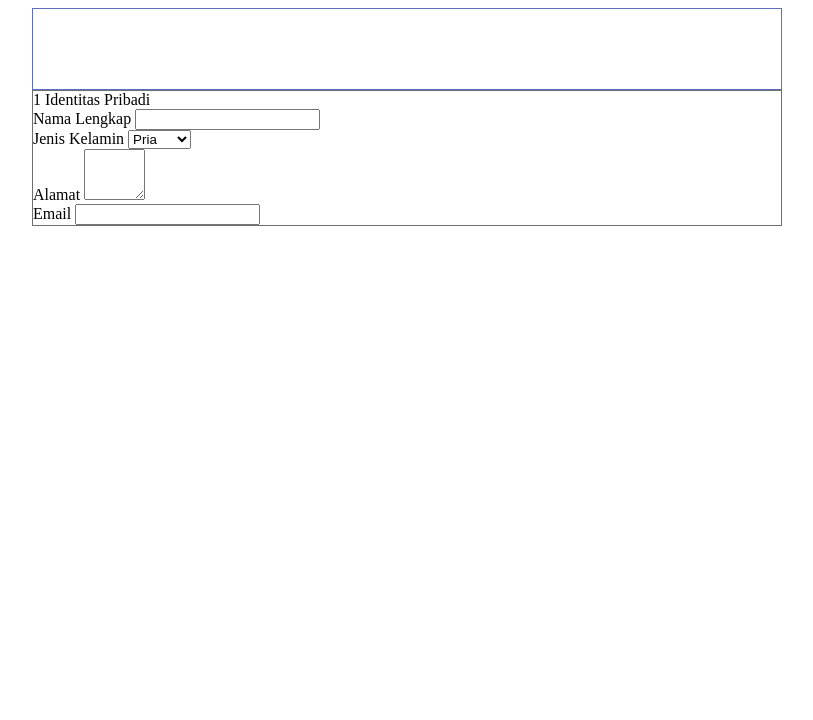
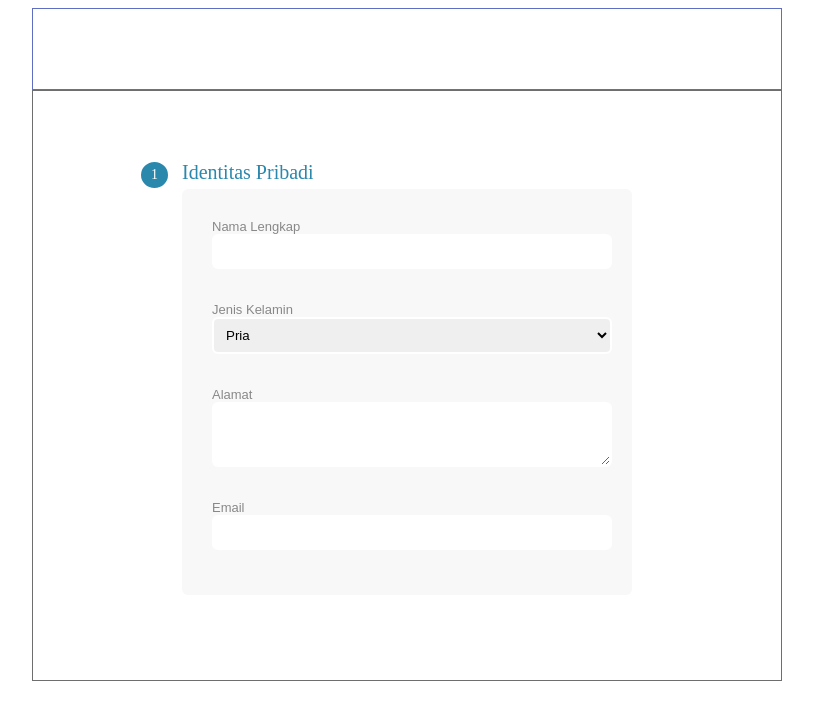
Before and after one commit to miqbal13410/Lesson-WebProgramming_I-BSI, a plain HTML site: page index.html in a window 1280 px wide. Shown: the whole page, without its empty margins (233-1046 px from the left). Drawn offline with nearby package versions, Linux system fonts and the light colour scheme.

Commit message:
Pertemuan 3
Update css/style.css

```diff
--- a/css/style.css
+++ b/css/style.css
@@ -18,3 +18,98 @@
 	height	: auto;
 	border	: 1px solid #6e6e6e;
 }
+
+.form-style{
+	width	: 450px;
+	padding	: 30px;
+	margin	: 40px auto;
+	background: #FFF;
+	-webkit-border-radius 	: 10px;
+	-moz-border-radius		: 10px;
+	box-shadow	: 0px 0px 10px rgba(0,0,0,0,13);
+	-moz-box-shadow	: 0px 0px 10px rgba(0,0,0,0,13);
+	-webkit-box-shadow	: 0px 0px 10px rgba(0,0,0,0,13);
+}
+
+.form-style .inner-wrap {
+	padding	: 30px;
+	background	: #F8F8F8;
+	border-radius	: 6px;
+	margin-bottom	: 15px;
+}
+
+.form-style h1 {
+	background	: #2A88AD;
+	padding		: 20px 30px 15px 30px;
+	margin 		: -30px -30px 30px -30px;
+	border-radius	: 10px 10px 0 0;
+	-moz-border-radius	: 10px 10px 0 0;
+	-webkit-border-radius	: 10px 10px 0 0;
+	color		: #FFF;
+	text-shadow	: 1px 1px 3p rgba(0,0,0,0,12);
+	font		: normal 30px 'botter',serif;
+	box-shadow	: insert 0px 2px 2px 2px 0px rgba(255,255,255,0.17);
+	-moz-box-shadow	: insert 0px 2px 2px 2px 0px rgba(255,255,255,0.17);
+	-webkit-box-shadow	: insert 0px 2px 2px 2px 0px rgba(255,255,255,0.17);
+	border		: 1px solid #257C9E;
+}
+
+.form-style h1>span {
+	display	: block;
+	margin-top	: 2px;
+	font	: 13px arial, helvetica, sans-serif;
+}
+
+.form-style label {
+	display : block;
+	font	: 13px arial, helvetica, sans-serif;
+	color	: #888;
+	margin-bottom	:15px;
+}
+
+.form-style input[type="text"],
+.form-style input[type="date"],
+.form-style input[type="datetime"],
+.form-style input[type="email"],
+.form-style input[type="number"],
+.form-style input[type="search"],
+.form-style input[type="time"],
+.form-style input[type="url"],
+.form-style input[type="password"],
+.form-style textarea,
+.form-style select {
+	display	: block;
+	box-sizing	: border-box;
+	-moz-box-sizing	: border-box;
+	-webkit-box-sizing	: border-box;
+	width	: 400px;
+	padding	: 8px;
+	border-radius : 6px;
+	-moz-border-radius : 6px;
+	-webkit-border-radius : 6px;
+	border	: 2px solid #fff;
+	box-shadow	: insert 0px 1px 1px rgba(0,0,0,0.33);
+	-moz-box-shadow	: insert 0px 1px 1px rgba(0,0,0,0.33);
+	-webkit-box-shadow	: insert 0px 1px 1px rgba(0,0,0,0.33);
+}
+
+
+.form-style .section {
+	font	: normal 20px 'Bitter', serif;
+	color	: #2A88AD;
+	margin-bottom	: 5px;
+}
+
+.form-style	.section span {
+	background	: #2A88AD;
+	padding		: 5px 10px 5px 10px;
+	position	: absolute;
+	border-radius : 50%;
+	-moz-border-radius : 50%;
+	-webkit-border-radius : 50%;
+	border 		: 4px solid #fff;
+	font-size	: 14px;
+	margin-left	: -45px;
+	color		: #fff;
+	margin-top	: -3px;
+}
```
